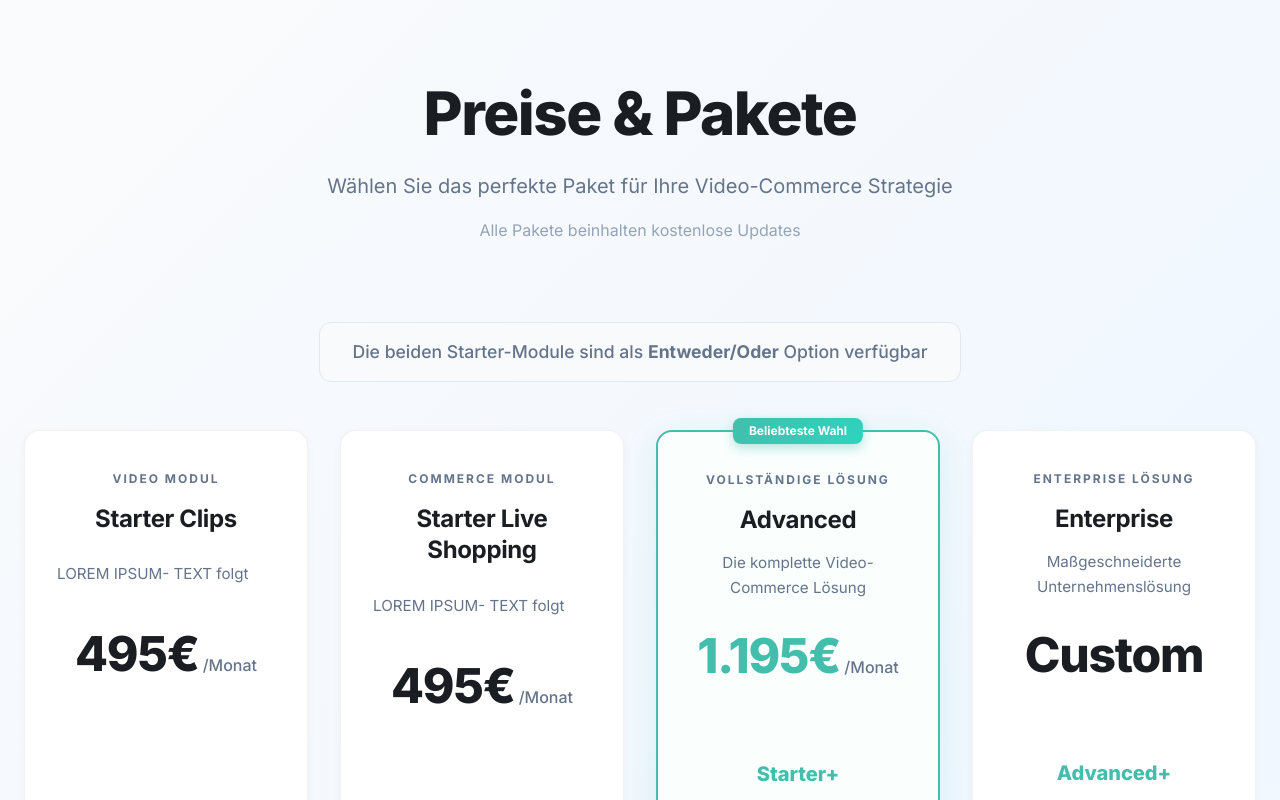
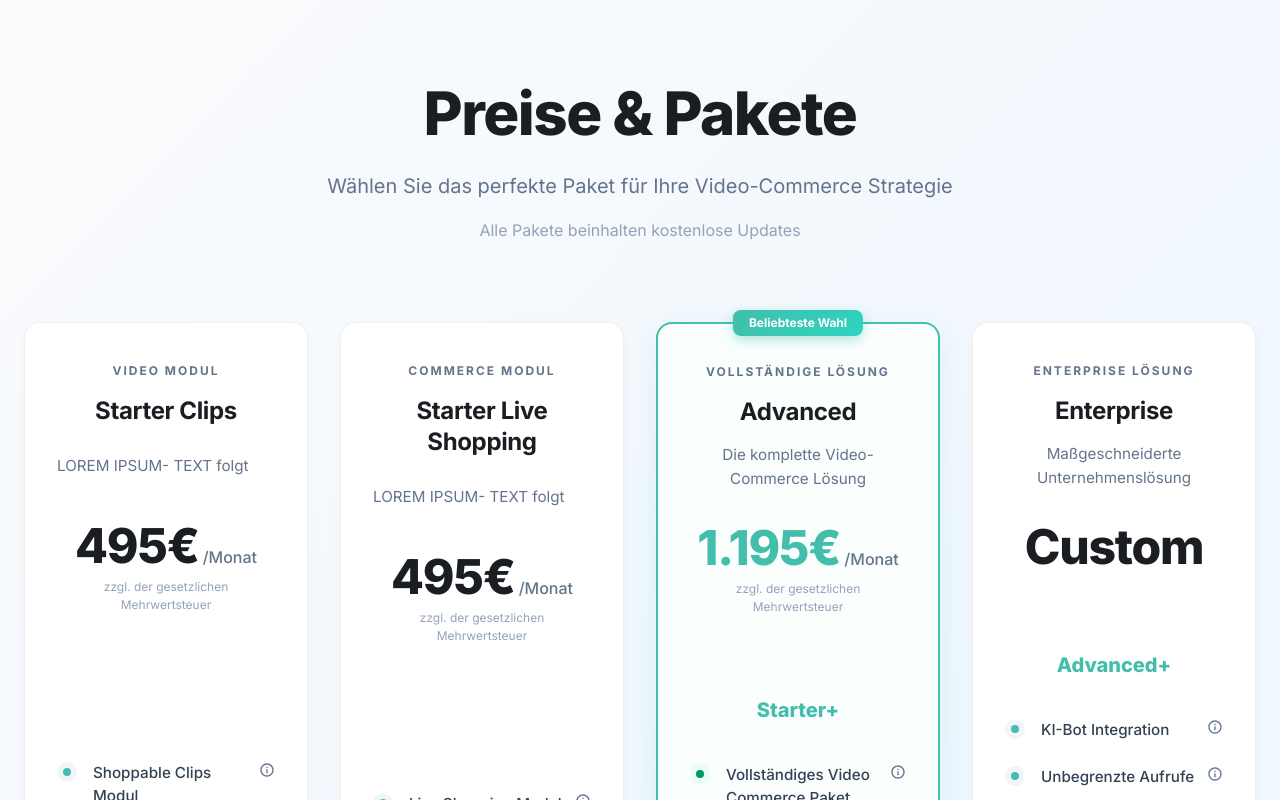
Before and after one commit to DenizD/signup-and-market-optin, a React (Vite) app: page /plans in a window 1280 px wide. Shown: the top 800 px of the page. Built offline with nearby package versions, Linux system fonts and the light colour scheme.

Commit message:
Remove starter module text and add VAT notice
Removed the "Starter Module" text and added a VAT notice below the prices in `src/pages/Plans.tsx`.

```diff
--- a/src/pages/Plans.tsx
+++ b/src/pages/Plans.tsx
@@ -408,26 +408,6 @@ const Plans = () => {
           </Typography>
         </Box>
 
-        {/* Starter Hinweis */}
-        <Box sx={{ textAlign: 'center', mb: 6 }}>
-          <Typography
-            variant="body1"
-            sx={{
-              color: '#64748b',
-              fontSize: '1.1rem',
-              fontWeight: 500,
-              backgroundColor: '#f8fafc',
-              px: 4,
-              py: 2,
-              borderRadius: 3,
-              display: 'inline-block',
-              border: '1px solid #e2e8f0'
-            }}
-          >
-            Die beiden Starter-Module sind als <strong>Entweder/Oder</strong> Option verfügbar
-          </Typography>
-        </Box>
-
         {/* All Plans Section */}
         <Box sx={{ mb: { xs: 8, md: 12 } }}>
           <Box sx={{
@@ -529,6 +509,16 @@ const Plans = () => {
                               </Typography>
                             )}
                           </Stack>
+                          {/* VAT Notice */}
+                          {plan.monthlyPrice !== null && (
+                            <Typography variant="body2" sx={{
+                              color: '#94a3b8',
+                              fontSize: '0.75rem',
+                              mt: 1
+                            }}>
+                              zzgl. der gesetzlichen Mehrwertsteuer
+                            </Typography>
+                          )}
                         </Box>
                       </Box>
 
```
